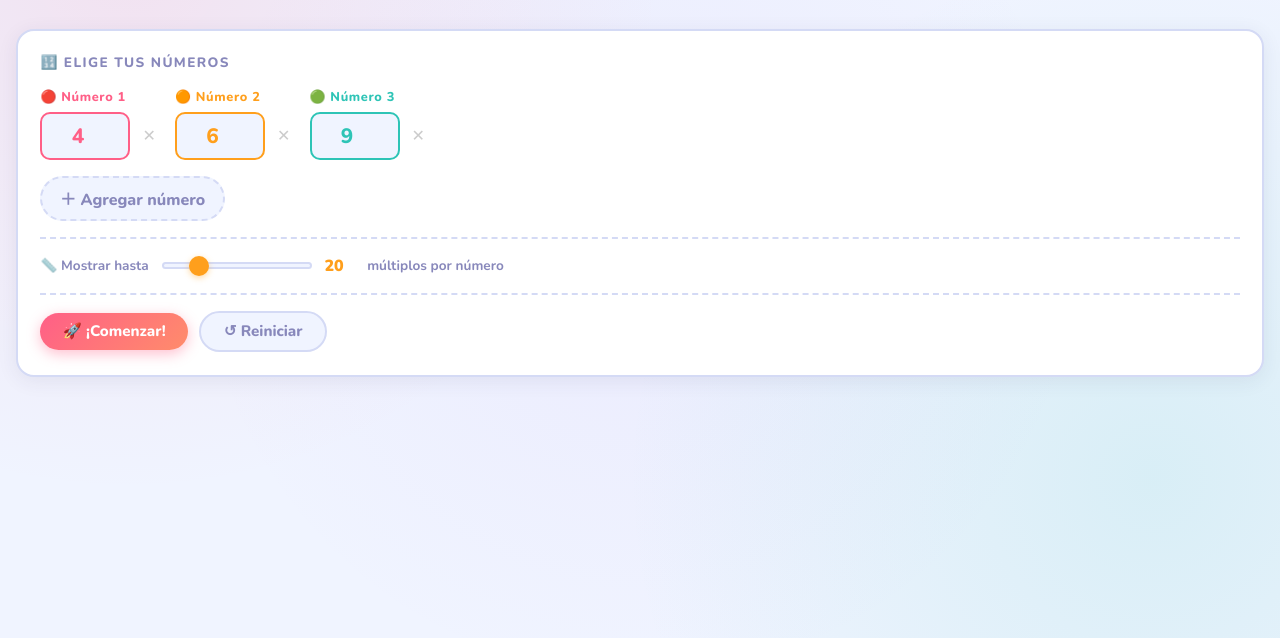
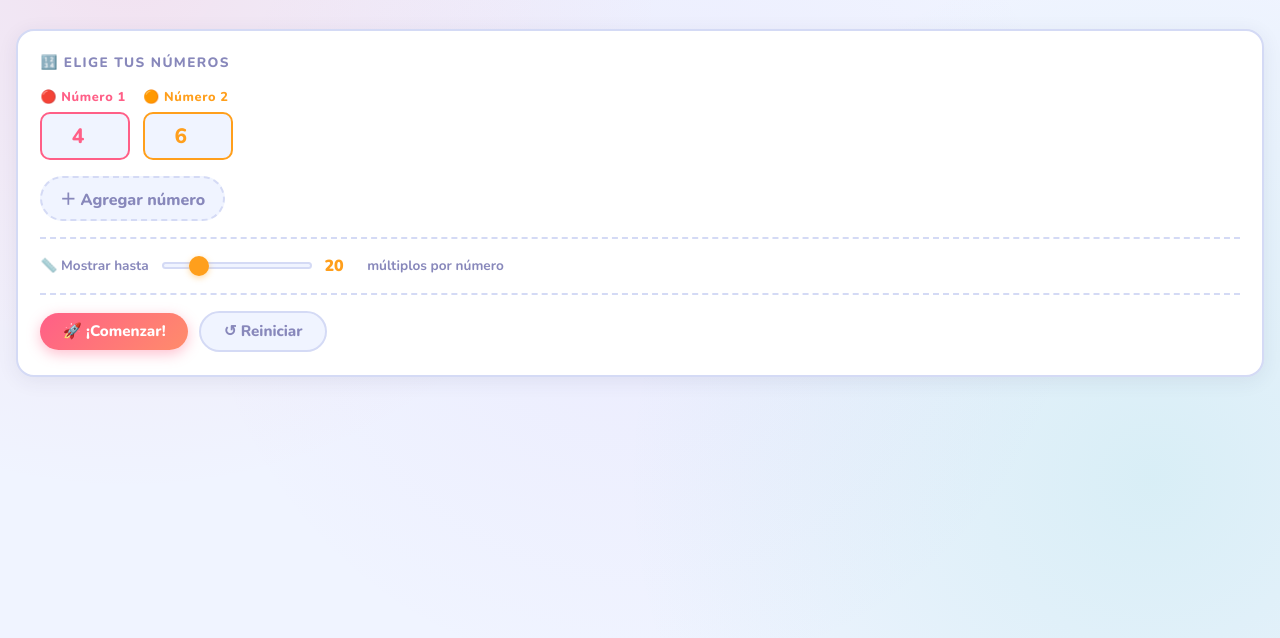
Before and after one commit to FranCoiro/mcm, a plain HTML site: page index.html in a window 1280 px wide. Shown: the part 162-800 px from the top of the page. Drawn offline with nearby package versions, Linux system fonts and the light colour scheme.

Commit message:
Update index.html

```diff
--- a/index.html
+++ b/index.html
@@ -202,7 +202,7 @@
 </div>
 
 <script>
-let numbers = [4, 6, 9];
+let numbers = [4, 6];
 let limit = 20;
 let steps = [];
 let currentStep = -1;
```
